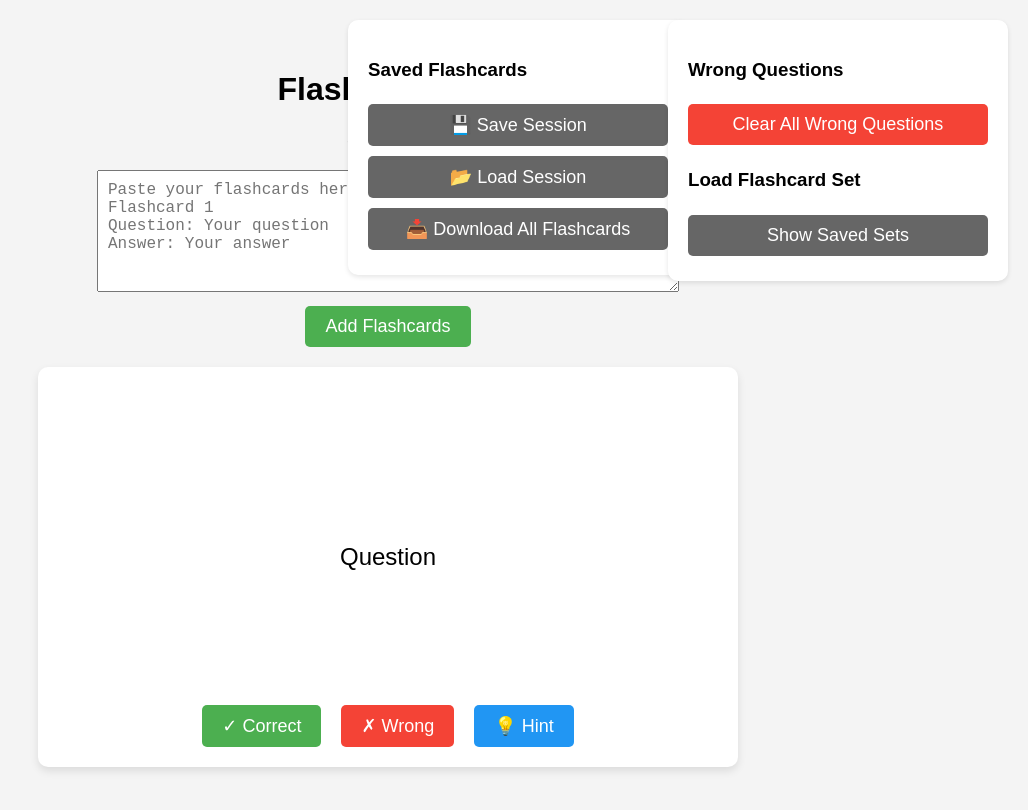
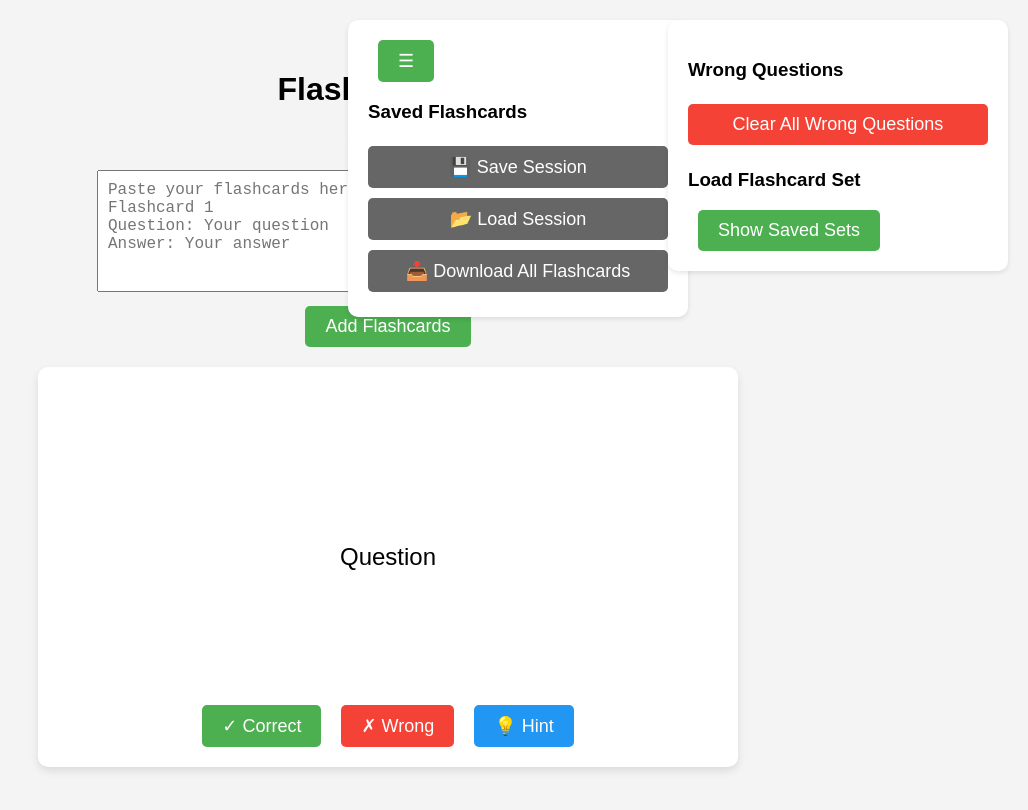
Before and after one commit to vaibhavkumarsingh12/flaaaaaacard-, a plain HTML site: page index.html in a window 1280 px wide. Shown: the whole page, without its empty margins (252-1280 px from the left). Drawn offline with Linux system fonts and the light colour scheme.

Commit message:
Update index.html

```diff
--- a/index.html
+++ b/index.html
@@ -29,7 +29,8 @@ Answer: Your answer"></textarea>
     </div>
 
     <!-- Sidebar for flashcards -->
-    <div id="sidebar">
+    <div id="sidebar" class="sidebar"> <!---- Added class "sidebar" here -->
+        <button id="toggleSidebarBtn" class="sidebar-toggle-btn">☰</button>  <!-- Toggle button -->
         <h3>Saved Flashcards</h3>
         <div id="questionList"></div>
         <div class="save-buttons">
@@ -40,13 +41,13 @@ Answer: Your answer"></textarea>
     </div>
 
     <!-- Sidebar for wrong answers -->
-    <div id="wrongSidebar">
+    <div id="wrongSidebar" class="sidebar"> <!---- Added class "sidebar" here -->
         <h3>Wrong Questions</h3>
         <div id="wrongList"></div>
         <button id="clearWrongBtn">Clear All Wrong Questions</button>
         <h3>Load Flashcard Set</h3>  <!-- Added heading -->
         <div id="savedSetsList"></div>  <!-- Added div to display saved sets -->
-        <button id="loadBtn">Show Saved Sets</button> <!-- Changed button text -->
+        <button id="loadSetsBtn">Show Saved Sets</button> <!-- Changed button text and ID -->
     </div>
 
     <script src="script.js"></script>
```
